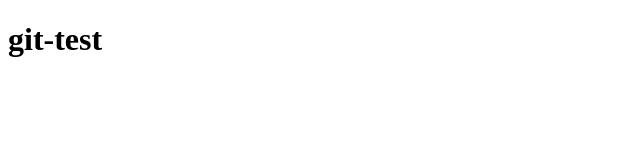
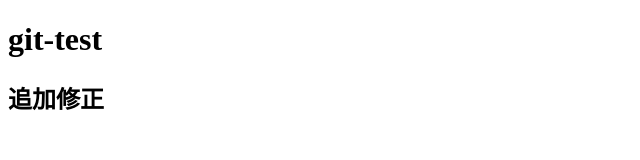
Before and after one commit to hato-taka/web, a plain HTML site: page index.html in a window 1280 px wide. Shown: the whole page, without its empty margins (0-640 px from the left). Drawn offline with Linux system fonts and the light colour scheme.

Commit message:
secound commit

```diff
--- a/index.html
+++ b/index.html
@@ -8,5 +8,6 @@
 </head>
 <body>
   <h1>git-test</h1>
+  <h2>追加修正</h2>
 </body>
 </html>
```
